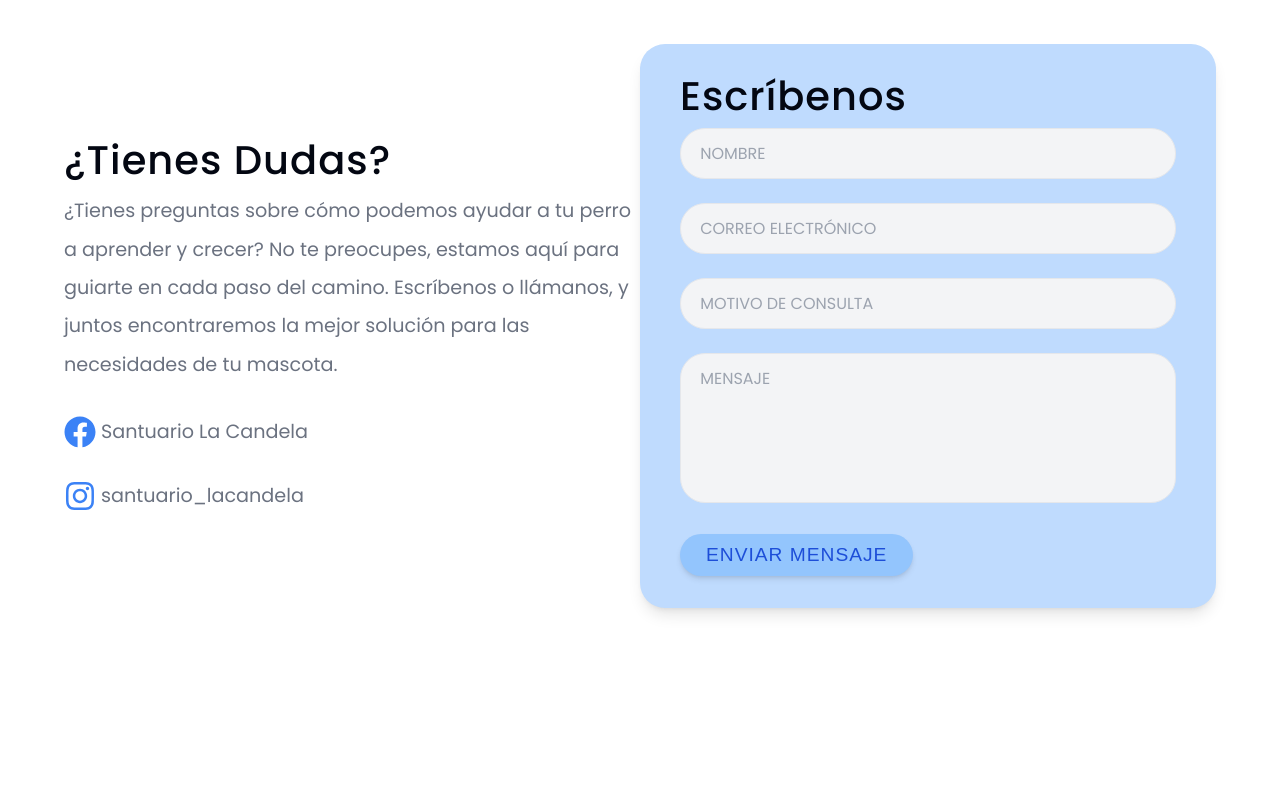
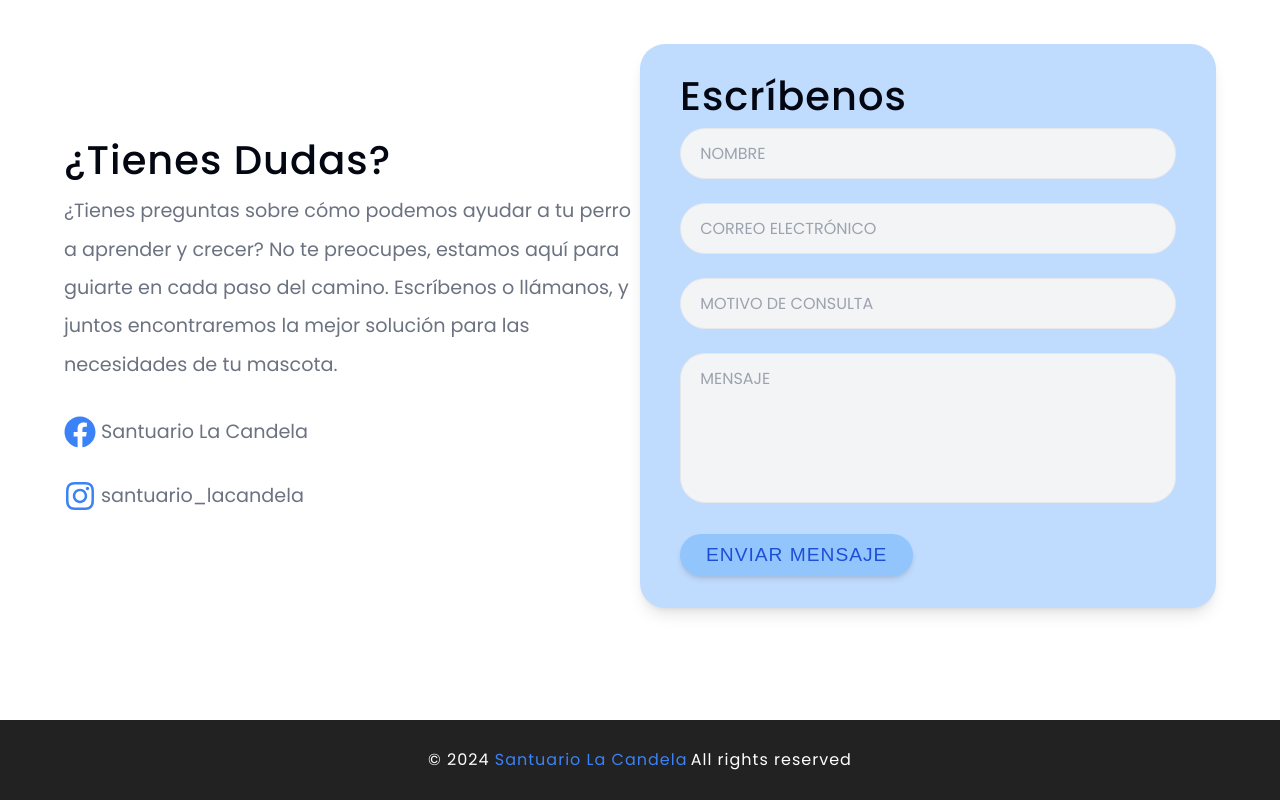
Before and after one commit to asa7ur/Educadores_Caninos, a React (Vite) app: page / in a window 1280 px wide. Shown: the part 2982-3782 px from the top of the page. Before the commit the page ends 3702 px from the top, so only its background shows below. Built offline with nearby package versions, Linux system fonts and the light colour scheme.

Commit message:
added a footer

```diff
--- /dev/null
+++ b/src/components/Footer.jsx
@@ -0,0 +1,36 @@
+import styled from 'styled-components'
+const Footer = () => {
+  return (
+    <Container>
+      <h5>
+        &copy; {new Date().getFullYear()}
+        <span> Santuario La Candela </span>
+      </h5>
+      <h5>All rights reserved</h5>
+    </Container>
+  )
+}
+export default Footer
+
+const Container = styled.footer`
+  height: 5rem;
+  display: flex;
+  flex-direction: column;
+  justify-content: center;
+  align-items: center;
+  background: var(--black);
+  text-align: center;
+  span {
+    color: var(--primary-500);
+  }
+  h5 {
+    color: var(--white);
+    margin: 0.1rem;
+    font-weight: 400;
+    text-transform: none;
+    line-height: 1.25;
+  }
+  @media (min-width: 460px) {
+    flex-direction: row;
+  }
+`
--- a/src/components/index.js
+++ b/src/components/index.js
@@ -3,5 +3,6 @@
 import Services from './Services'
 import AboutUs from './AboutUs'
 import Contact from './Contact'
+import Footer from './Footer'
 
-export { NavBar, Hero, Services, AboutUs, Contact }
+export { NavBar, Hero, Services, AboutUs, Contact, Footer }
--- a/src/pages/Home.jsx
+++ b/src/pages/Home.jsx
@@ -1,4 +1,4 @@
-import { Hero, Services, AboutUs, Contact } from '../components'
+import { Hero, Services, AboutUs, Contact, Footer } from '../components'
 
 const Home = () => {
   return (
@@ -7,6 +7,7 @@
       <Services />
       <AboutUs/>
       <Contact/>
+      <Footer/>
     </main>
   )
 }
```
